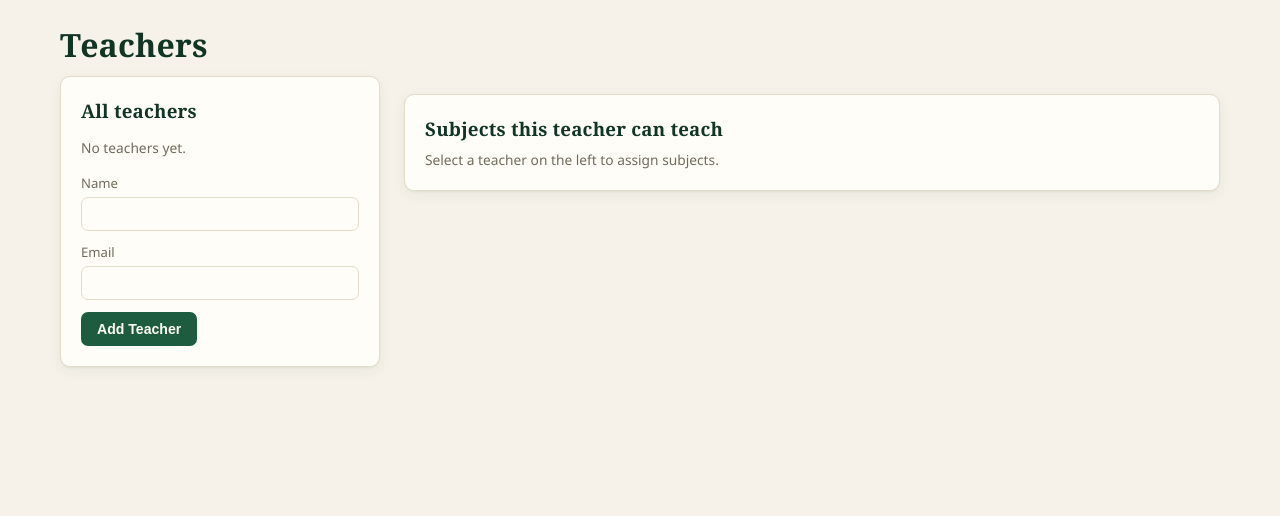
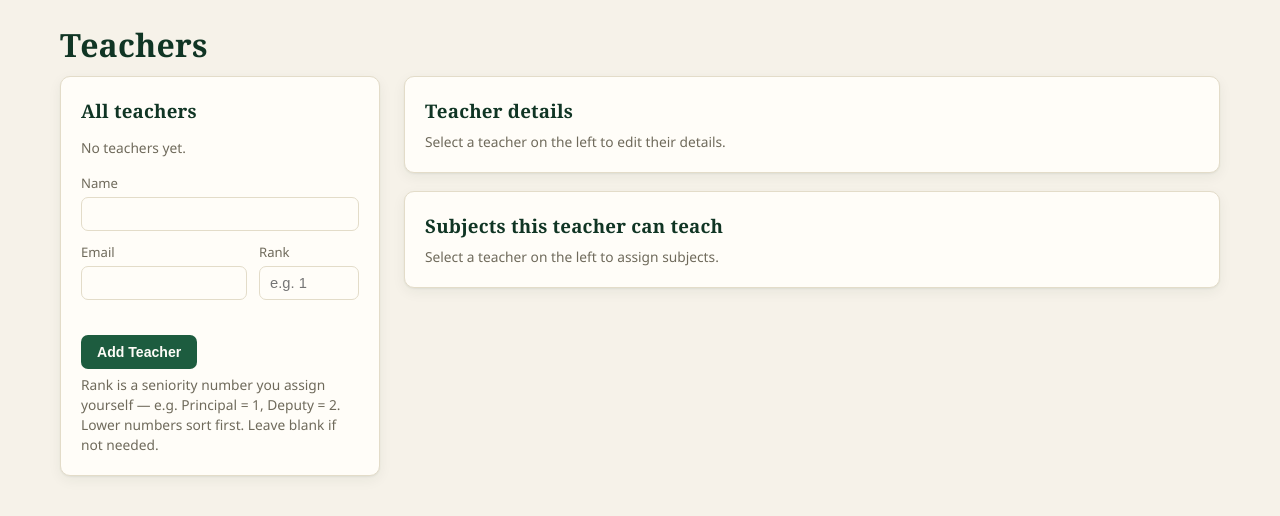
Before and after one commit to jumasir703-dot/Gtimetable, a Flask app: page /teachers in a window 1280 px wide. Shown: the part 139-655 px from the top of the page. Run offline with Flask 3, Linux system fonts and the light colour scheme; data that the repository does not hold is empty; parts of the project's set-up code (start-up, migrations or seed data) failed here and were passed over; some libraries are stand-ins or nearby versions.

Commit message:
Update teachers.html

```diff
--- a/templates/teachers.html
+++ b/templates/teachers.html
@@ -10,7 +10,7 @@
       {% for t in teachers %}
         <a class="pill {{ 'active' if t.id == selected_id else '' }}" href="{{ url_for('teachers_page', teacher_id=t.id) }}">
           <span>{{ t.name }}</span>
-          <span class="tag">{{ t.email or 'no email' }}</span>
+          <span class="tag">{{ '#' + t.rank|string if t.rank is not none else 'no rank' }}</span>
         </a>
       {% else %}
         <p class="section-note">No teachers yet.</p>
@@ -27,10 +27,16 @@
           <label>Email</label>
           <input type="email" name="email">
         </div>
+        <div style="flex:0; min-width:100px;">
+          <label>Rank</label>
+          <input type="number" name="rank" min="1" placeholder="e.g. 1">
+        </div>
         <div style="flex:0;">
+          <label>&nbsp;</label>
           <button type="submit">Add Teacher</button>
         </div>
       </div>
+      <p class="section-note">Rank is a seniority number you assign yourself — e.g. Principal = 1, Deputy = 2. Lower numbers sort first. Leave blank if not needed.</p>
     </form>
 
     {% if selected_id %}
@@ -41,7 +47,33 @@
     {% endif %}
   </div>
 
+  <div>
   <div class="card">
+    <h3>Teacher details</h3>
+    {% if not selected_id or not selected_teacher %}
+      <p class="section-note">Select a teacher on the left to edit their details.</p>
+    {% else %}
+      <form method="post" action="{{ url_for('update_teacher', teacher_id=selected_id) }}">
+        <div class="form-row" style="margin-top:0;">
+          <div>
+            <label>Name</label>
+            <input type="text" name="name" value="{{ selected_teacher.name }}" required>
+          </div>
+          <div>
+            <label>Email</label>
+            <input type="email" name="email" value="{{ selected_teacher.email or '' }}">
+          </div>
+          <div style="flex:0; min-width:100px;">
+            <label>Rank</label>
+            <input type="number" name="rank" min="1" value="{{ selected_teacher.rank if selected_teacher.rank is not none else '' }}" placeholder="e.g. 1">
+          </div>
+        </div>
+        <button type="submit" style="margin-top:12px;">Save Details</button>
+      </form>
+    {% endif %}
+  </div>
+
+  <div class="card" style="margin-top:18px;">
     <h3>Subjects this teacher can teach</h3>
     {% if not selected_id %}
       <p class="section-note">Select a teacher on the left to assign subjects.</p>
@@ -59,5 +91,6 @@
       </form>
     {% endif %}
   </div>
+  </div>
 </div>
 {% endblock %}
```
